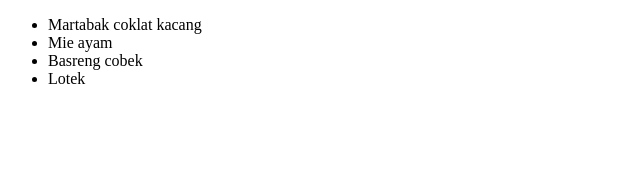
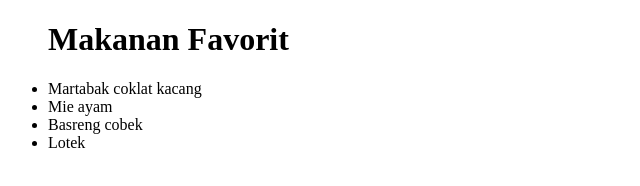
Before and after one commit to Raggila/pplg1testbartch, a plain HTML site: page index.html in a window 1280 px wide. Shown: the whole page, without its empty margins (0-640 px from the left). Drawn offline with Linux system fonts and the light colour scheme.

Commit message:
perubahan

```diff
--- a/index.html
+++ b/index.html
@@ -7,6 +7,7 @@
 </head>
 <body>
     <ul>
+        <h1>Makanan Favorit</h1>
         <li>Martabak coklat kacang</li>
         <li>Mie ayam</li>
         <li>Basreng cobek</li>
```
